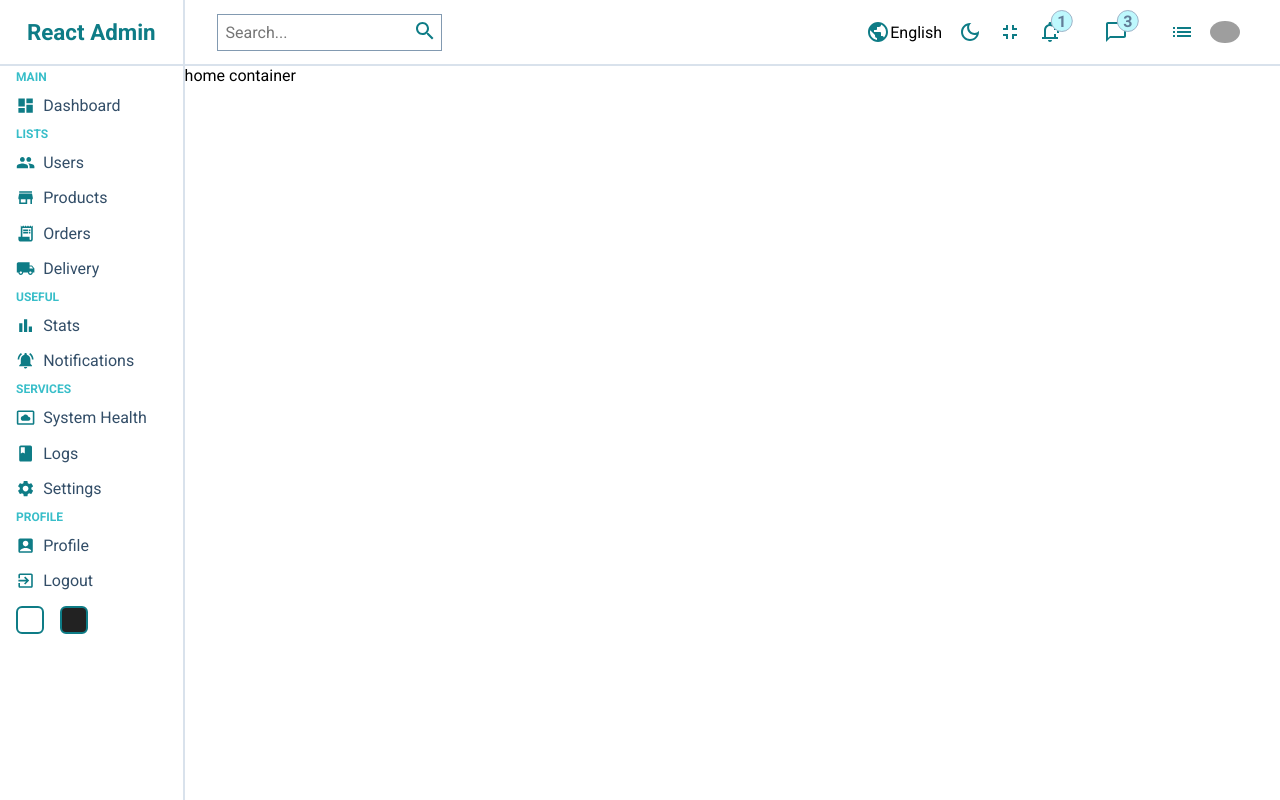
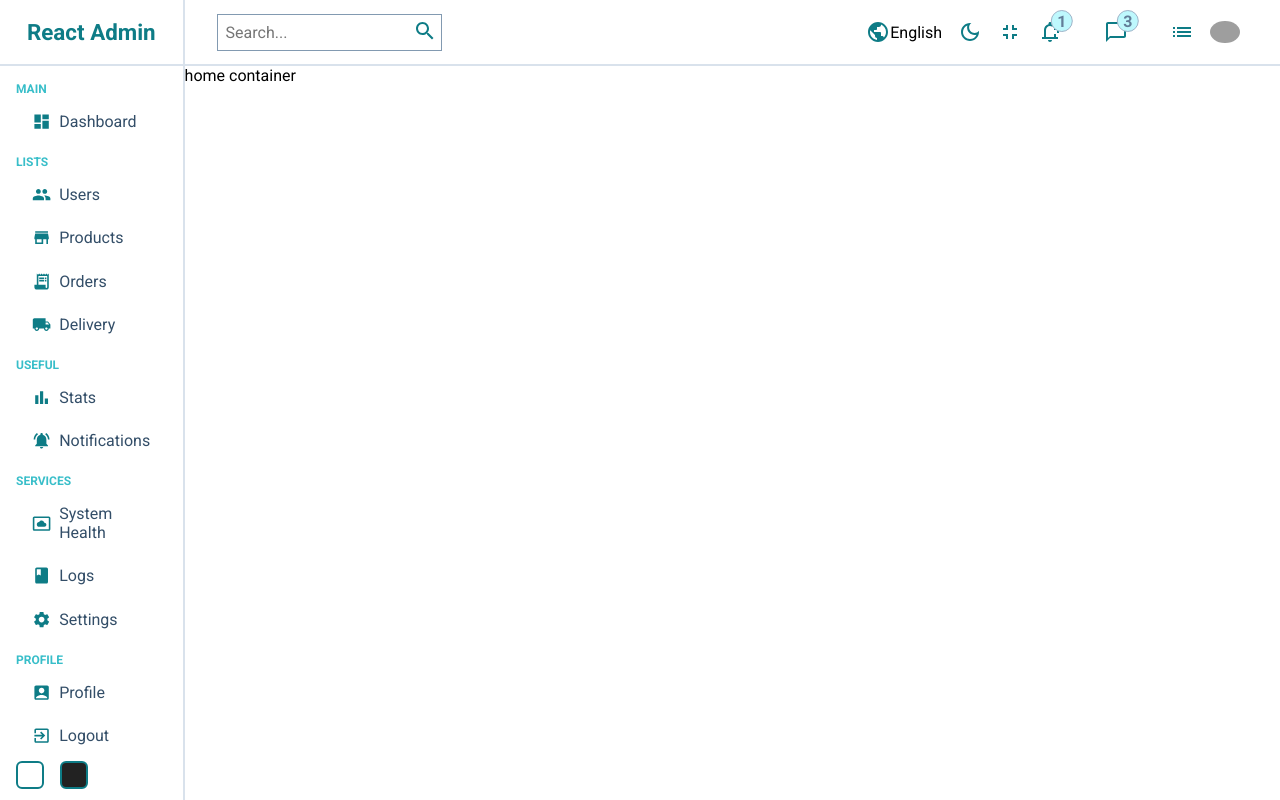
Before and after one commit to AleksandarBisevac/admin-panel-react, a React (Create React App) app: page / in a window 1280 px wide. Built offline with nearby package versions, Linux system fonts and the light colour scheme; grey boxes are pictures that could not be loaded.

Commit message:
small change on <li> element inside the sidebar component

```diff
--- a/src/components/sidebar/sidebar.scss
+++ b/src/components/sidebar/sidebar.scss
@@ -24,6 +24,8 @@
         display: flex;
         align-items: center;
         padding: 0.5rem 1rem;
+        margin: 0.5rem 1rem;
+        border-radius: 5px;
         cursor: pointer;
         .icon {
           font-size: 1.2rem;
@@ -52,7 +54,7 @@
       list-style: none;
       .categoryTitle {
         font-size: 0.75rem;
-        margin: 0.25rem 1rem;
+        margin: 1rem 1rem 0.25rem;
         color: var(--primary-400);
         text-transform: uppercase;
       }
```
